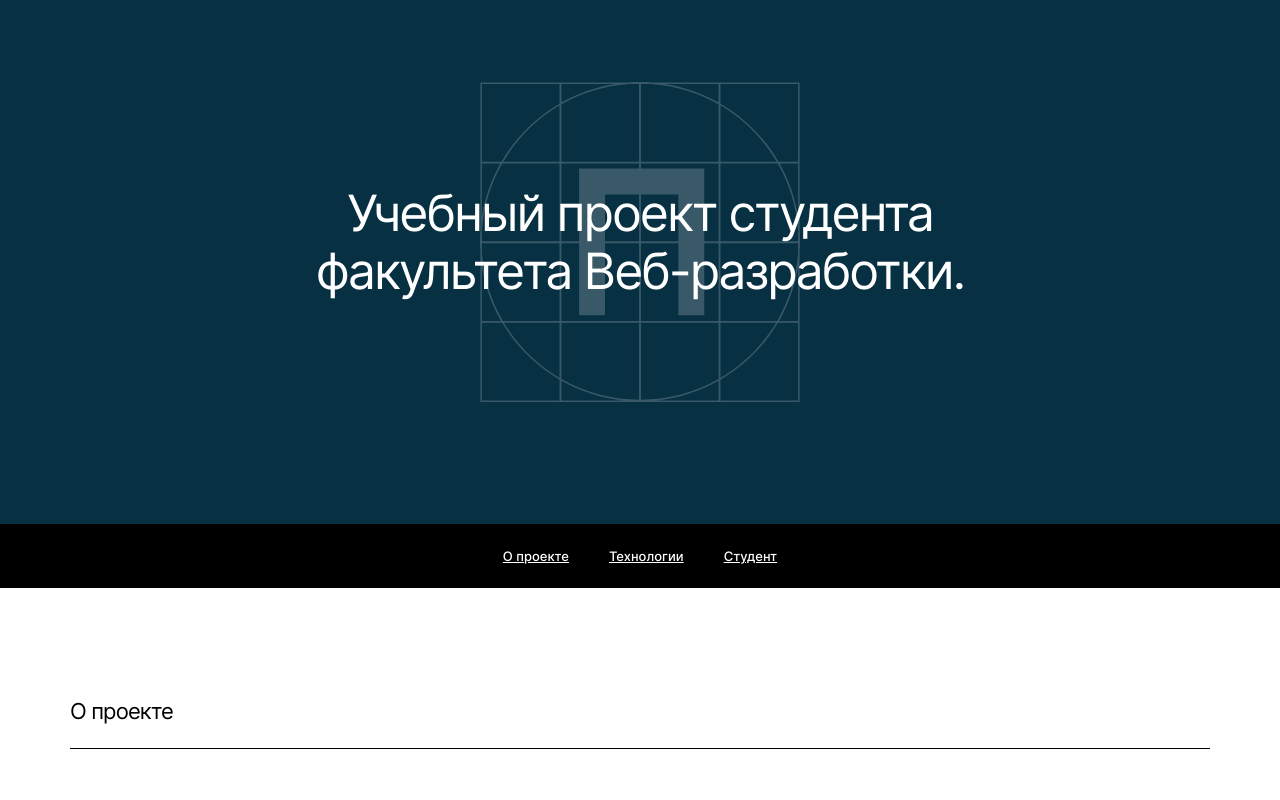
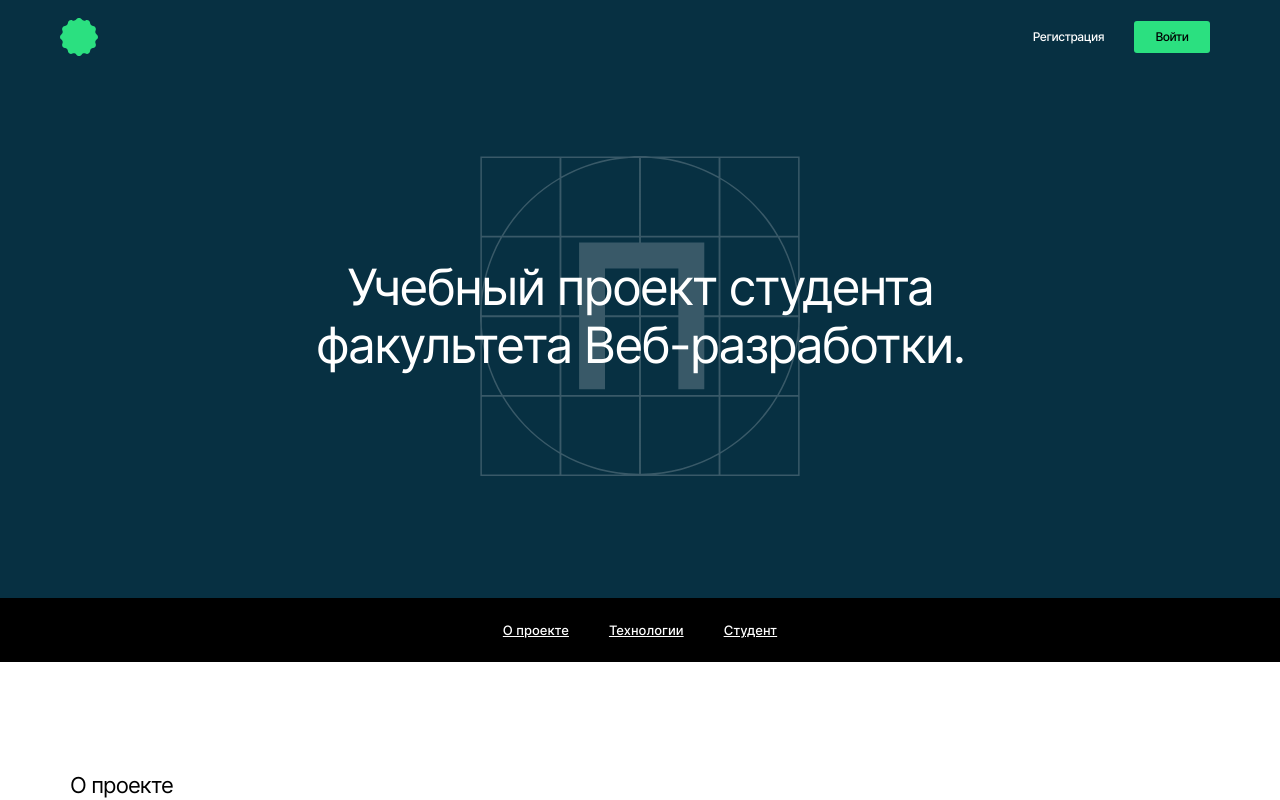
Before and after one commit to AVorber/movies-explorer-frontend, a React (Create React App) app: page / in a window 1280 px wide. Shown: the top 800 px of the page. Built offline with nearby package versions, Linux system fonts and the light colour scheme.

Commit message:
feat: создает блок header

```diff
--- a/src/components/App/App.js
+++ b/src/components/App/App.js
@@ -1,5 +1,6 @@
 import React from 'react';
 import { Route, Routes } from 'react-router-dom';
+import Header from '../Header/Header';
 import Main from '../Main/Main';
 import Footer from '../Footer/Footer';
 import './App.css';
@@ -7,6 +8,7 @@ import './App.css';
 function App() {
   return (
     <div className='page'>
+      <Header />
       <Routes>
         <Route exact path='/' element={<Main />} />
       </Routes>
--- /dev/null
+++ b/src/components/Header/Header.css
@@ -0,0 +1,16 @@
+.header {
+  display: flex;
+  align-items: center;
+  justify-content: space-between;
+  background-color: #073042;
+}
+
+.header__logo {
+  margin: 18px 0 18px 60px;
+  opacity: 1;
+  transition: opacity 0.3s ease-in;
+}
+
+.header__logo:hover {
+  opacity: 0.7;
+}
--- /dev/null
+++ b/src/components/Header/Header.js
@@ -0,0 +1,18 @@
+import React from 'react';
+import logo from '../../images/header-logo.svg';
+import { Link } from 'react-router-dom';
+import Navigation from '../Navigation/Navigation';
+import './Header.css';
+
+function Header() {
+  return (
+    <header className='header'>
+      <Link to='/'>
+        <img className='header__logo' src={logo} alt='Логотип' />
+      </Link>
+      <Navigation />
+    </header>
+  );
+}
+
+export default Header;
--- /dev/null
+++ b/src/components/Navigation/Navigation.css
@@ -0,0 +1,34 @@
+.menu {
+  display: flex;
+  align-items: center;
+  gap: 30px;
+  margin-right: 70px;
+}
+
+.menu__link {
+  display: flex;
+  font-weight: 500;
+  font-size: 12px;
+  line-height: 16px;
+  letter-spacing: -0.04em;
+  margin: 0;
+  color: white;
+  text-decoration: none;
+  opacity: 1;
+  transition: opacity 0.3s ease-in;
+}
+
+.menu__link:hover {
+  opacity: 0.7;
+}
+
+.menu__link_button {
+  display: flex;
+  align-items: center;
+  justify-content: center;
+  width: 76px;
+  height: 32px;
+  color: black;
+  background-color: #2be080;
+  border-radius: 3px;
+}
--- /dev/null
+++ b/src/components/Navigation/Navigation.js
@@ -0,0 +1,18 @@
+import React from 'react';
+import { Link } from 'react-router-dom';
+import './Navigation.css';
+
+function Navigation() {
+  return (
+    <div className='menu'>
+      <Link to='/sign-up' className='menu__link'>
+        Регистрация
+      </Link>
+      <Link to='/sign-in' className='menu__link menu__link_button'>
+        Войти
+      </Link>
+    </div>
+  );
+}
+
+export default Navigation;
```
Also changed, not shown: src/images/header-logo.svg (added).
